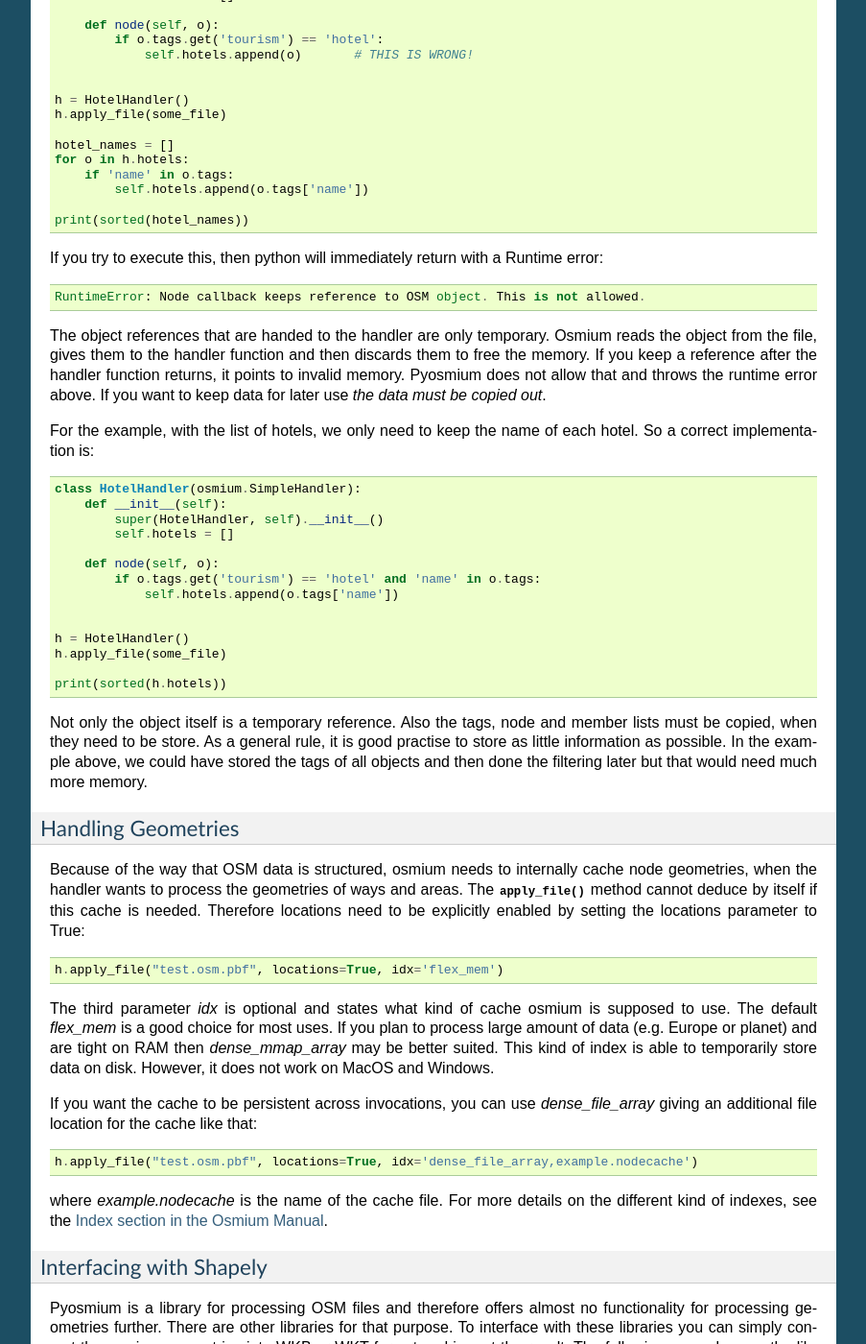
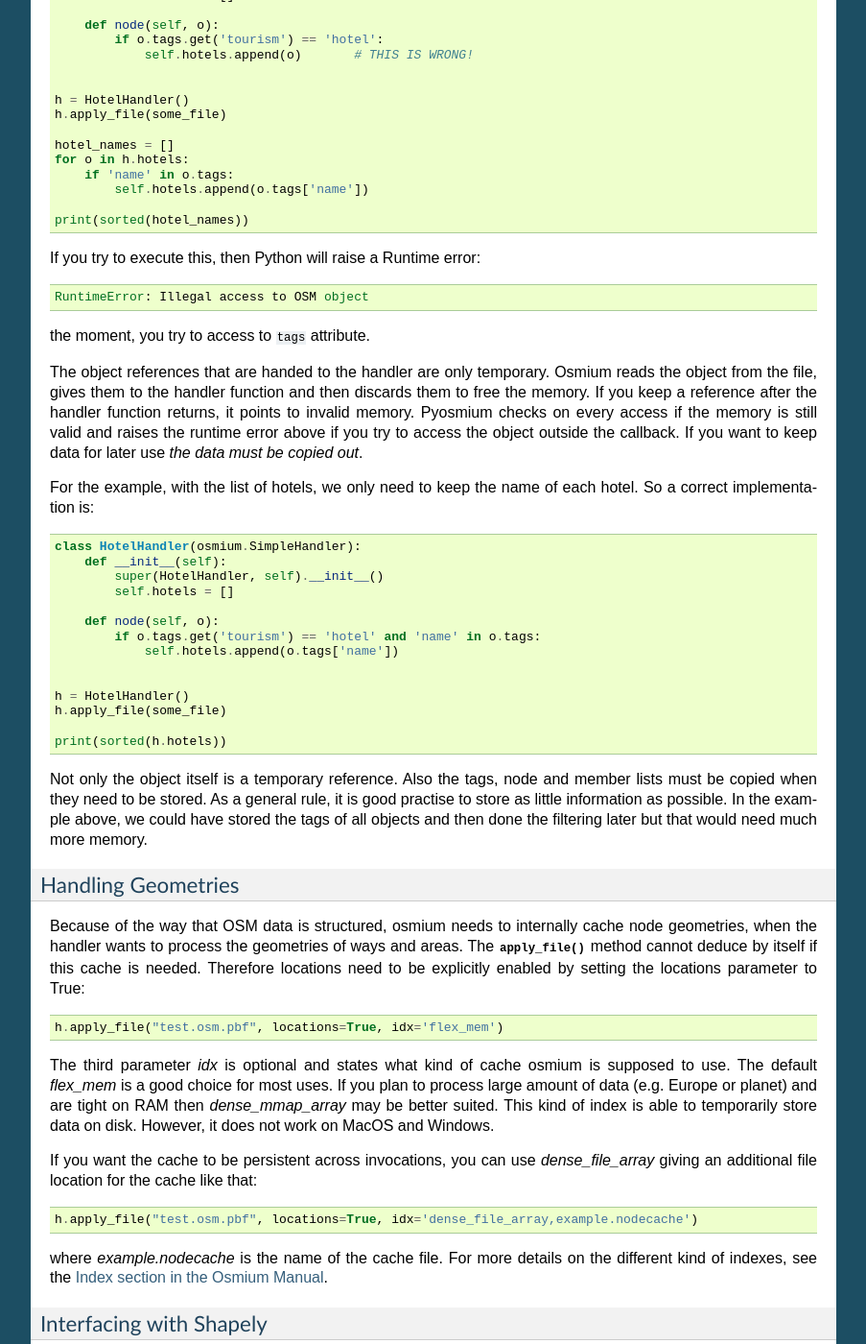
Before and after one commit to osmcode/pyosmium, a Sphinx documentation site: the page built from doc/intro.rst, in a window 1280 px wide and 1400 px high, scrolled down 1673 px. Shown: the whole window at 96% size, without its empty margins (198-1101 px from the left). Built offline with Sphinx 7.4.7, drawn with Linux system fonts in a browser that asks for light colours; pages that are not in the unit, such as notebooks, are missing from menus.

Commit message:
cleanup and documentation for new illegal access error

```diff
--- a/doc/intro.rst
+++ b/doc/intro.rst
@@ -121,17 +121,19 @@ might want to simply collect all hotels and then print their names::
 
     print(sorted(hotel_names))
 
-If you try to execute this, then python will immediately return with a
-Runtime error::
+If you try to execute this, then Python will raise a Runtime error::
 
-    RuntimeError: Node callback keeps reference to OSM object. This is not allowed.
+    RuntimeError: Illegal access to OSM object
+
+the moment, you try to access to ``tags`` attribute.
 
 The object references that are handed to the handler are only temporary.
 Osmium reads the object from the file, gives them to the handler function
 and then discards them to free the memory. If you keep a reference
 after the handler function returns, it points to invalid memory. Pyosmium
-does not allow that and throws the runtime error above. If you want to keep
-data for later use *the data must be copied out*.
+checks on every access if the memory is still valid and raises the runtime
+error above if you try to access the object outside the callback. If you
+want to keep data for later use *the data must be copied out*.
 
 For the example, with the list of hotels, we only need to keep the name
 of each hotel. So a correct implementation is::
@@ -152,7 +154,7 @@ of each hotel. So a correct implementation is::
     print(sorted(h.hotels))
 
 Not only the object itself is a temporary reference. Also the tags, node and
-member lists must be copied, when they need to be store. As a general rule,
+member lists must be copied when they need to be stored. As a general rule,
 it is good practise to store as little information as possible. In the example
 above, we could have stored the tags of all objects and then done the filtering
 later but that would need much more memory.
--- a/doc/troubleshooting.rst
+++ b/doc/troubleshooting.rst
@@ -1,7 +1,7 @@
 Troubleshooting
 ===============
 
-``RuntimeError: callback keeps reference to OSM object``
+``RuntimeError: Illegal access to removed OSM object``
 --------------------------------------------------------
 
 One of your callbacks tries to store the OSM object outside the scope of
```
Also changed, not shown: 5 other files.
